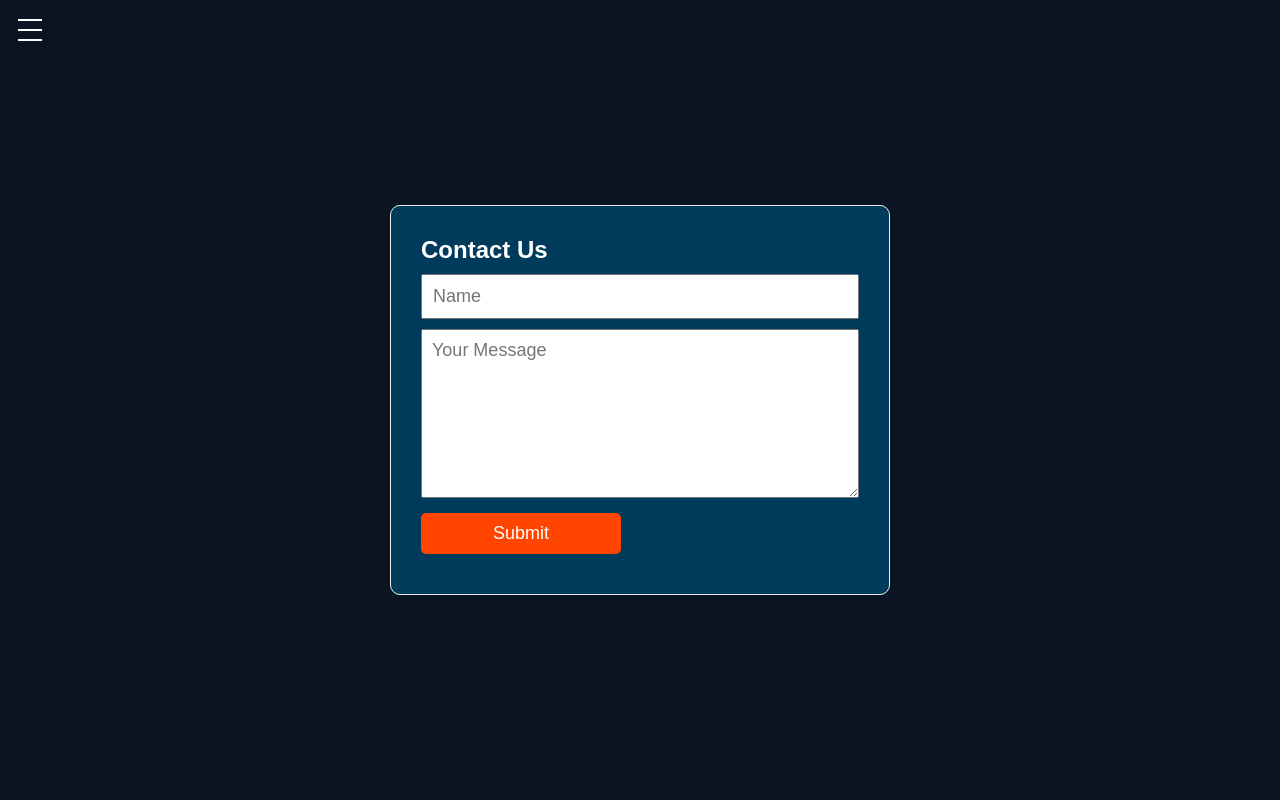
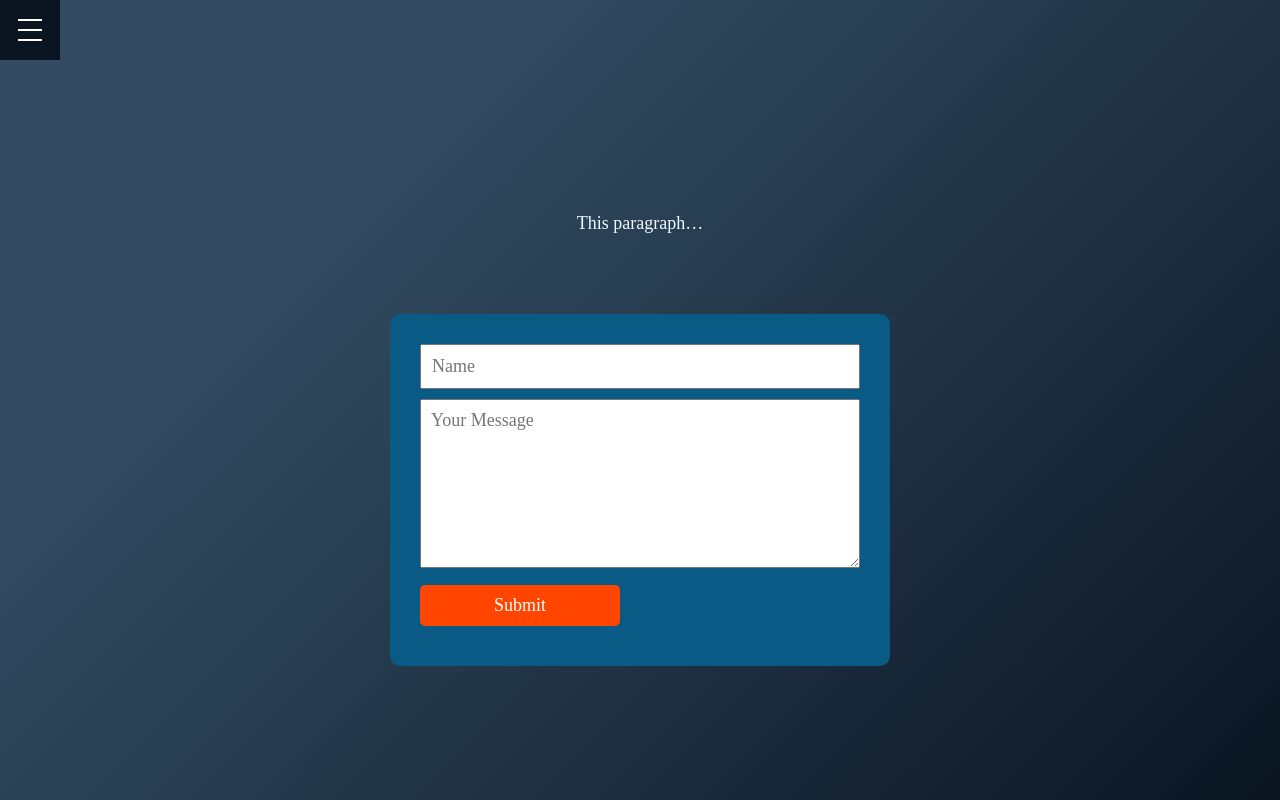
Before and after one commit to VA0211/FMJ_AR, a plain HTML site: page mess.html in a window 1280 px wide. Drawn offline with Linux system fonts and the light colour scheme.

Commit message:
vertical flex

```diff
--- a/css/ggsheet.css
+++ b/css/ggsheet.css
@@ -9,39 +9,61 @@
 	box-sizing: border-box;
 	padding: 0;
 	margin: 0;
-	font-family: 'poppins', sans-serif;
 	font-size: 18px;
 }
 
 body{
-    background: var(--primary-color);
 	height: 100vh;
 	display: flex;
+    flex-direction: column;
 	align-items: center;
 	justify-content: center;
+    font-family: 'Rokkitt', serif;;
+    margin: 0;
+    padding: 0;
+    line-height: 1.4;
+    font-weight: 400;
+    color: aliceblue;
+    background-color:#0b1522;
+    background-image: linear-gradient(315deg, #0b1522 0%, #39556cd9 74%);
 }
+
+.container1 {
+    height: 10em;
+    display: flex;
+    align-items: center;
+    justify-content: center }
+
+.container1 p {
+    margin: 0 }
+
 .container{
 	width: 500px;
 	padding: 30px;
-	border: 1px solid #eeeeee;
 	border-radius: 10px;
-	background-color: #003b5b;
+	background-color: #095a85;
 }
+
 h4{
+    font-family: 'Rokkitt', serif;;
 	margin-bottom: 10px;
 	font-size: 24px;
 	color: white;
 }
 input{
+    font-family: 'Rokkitt', serif;;
 	width: 100%;
 	padding: 10px;
 	margin-bottom: 10px;
 }
 textarea{
+    font-family: 'Rokkitt', serif;;
 	width: 100%;
 	padding: 10px;
 }
+
 #submit{
+    font-family: 'Rokkitt', serif;;
 	border: none;
 	background-color: orangered;
 	color: white;
@@ -50,7 +72,7 @@ textarea{
 	border-radius: 5px;
 }
 #submit:hover{
-	background-color: #333333;
+	background-color: #ca0f0f;
 }
 
 
--- a/mess.html
+++ b/mess.html
@@ -33,9 +33,12 @@
 		</div>
 	  </div>
 
+	<div class=container1>
+		<p>This paragraph…
+	</div>
+
 	<div class="container">
 		<form method="post" action="" name="contact-form">
-			<h4>Contact Us</h4>
 			<input type="text" name="your-name" placeholder="Name">
 			<textarea name="message" rows="7" placeholder="Your Message"></textarea>
 			<input type="submit" value="Submit" id="submit">
```
